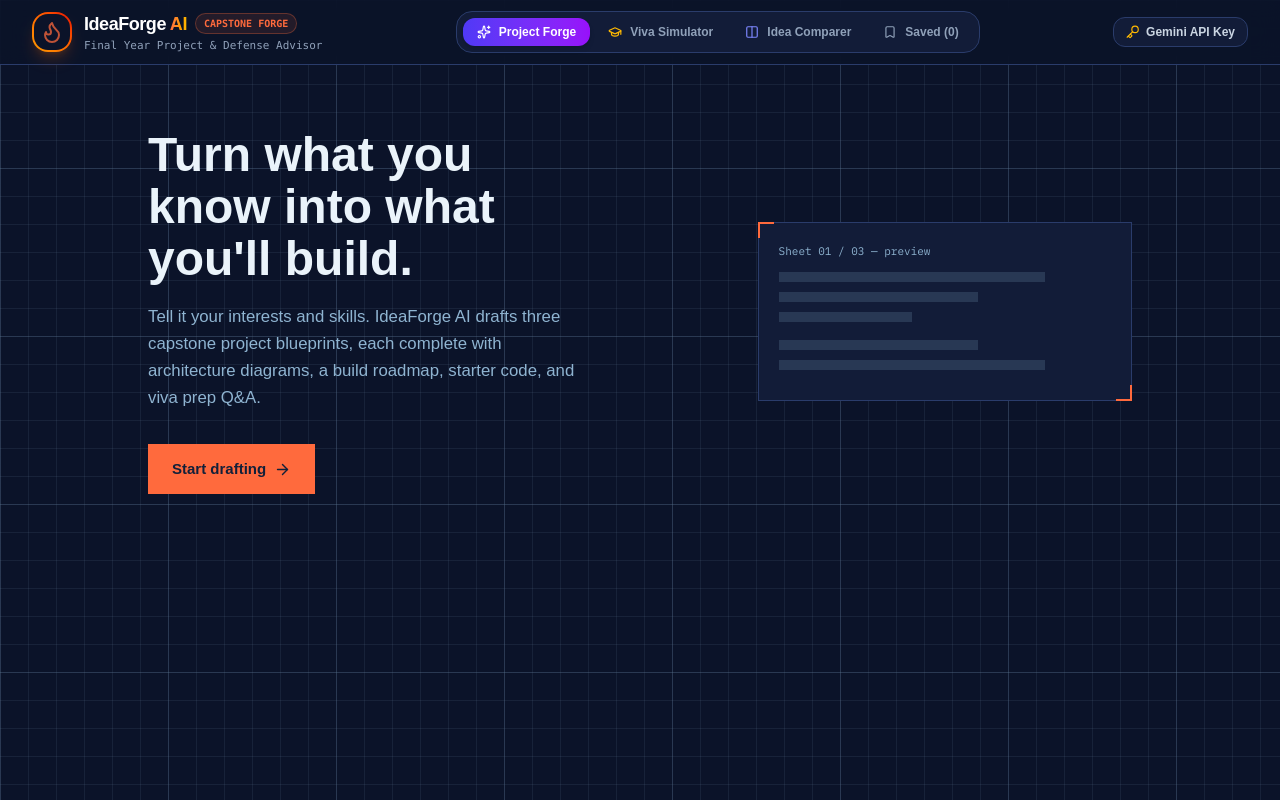
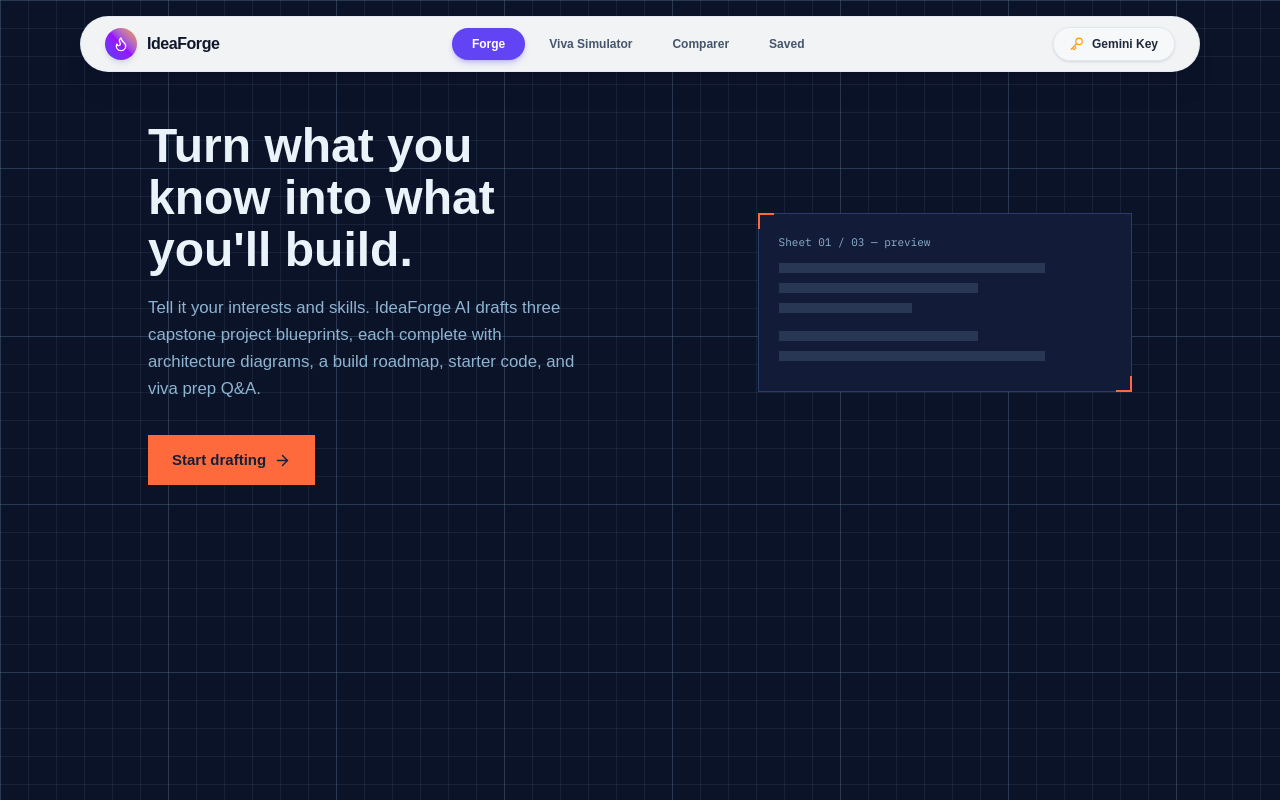
Before and after one commit to siva10116/promptwarxparuluniversity, a React (Vite) app: page / in a window 1280 px wide. Built offline with nearby package versions, Linux system fonts and the light colour scheme.

Commit message:
style: update top navigation to floating white pill design

```diff
--- a/src/components/Navbar.jsx
+++ b/src/components/Navbar.jsx
@@ -1,94 +1,86 @@
 import React from 'react';
-import { Flame, Bookmark, MessageSquare, Key, Columns, GraduationCap, Sparkles } from 'lucide-react';
+import { Flame, Bookmark, Key, Sparkles, GraduationCap, Columns } from 'lucide-react';
 
 export default function Navbar({ activeTab, setActiveTab, savedCount, onOpenApiKeyModal }) {
   return (
-    <header className="sticky top-0 z-40 bg-[#0b1329]/90 backdrop-blur-md border-b border-[#2a3c6b]">
-      <div className="max-w-7xl mx-auto px-4 sm:px-6 lg:px-8 h-16 flex items-center justify-between">
+    <header className="sticky top-4 z-50 max-w-6xl mx-auto px-4">
+      {/* Floating White Pill Container */}
+      <div className="bg-white/95 backdrop-blur-md border border-slate-200/80 rounded-full px-6 py-2.5 shadow-xl shadow-slate-900/10 flex items-center justify-between text-slate-900 transition-all duration-300">
 
-        {/* Brand Logo */}
+        {/* Left: Brand Name */}
         <div
-          className="flex items-center space-x-3 cursor-pointer"
           onClick={() => setActiveTab('generator')}
+          className="flex items-center space-x-2.5 cursor-pointer font-bold text-lg text-slate-900 tracking-tight"
         >
-          <div className="w-10 h-10 rounded-2xl bg-gradient-to-tr from-amber-500 via-orange-500 to-red-600 p-0.5 shadow-lg shadow-orange-500/20">
-            <div className="w-full h-full bg-[#0b1329] rounded-[14px] flex items-center justify-center">
-              <Flame className="w-6 h-6 text-[#FF6A3D] animate-pulse" />
-            </div>
+          <div className="w-8 h-8 rounded-full bg-gradient-to-tr from-indigo-600 via-purple-600 to-amber-500 flex items-center justify-center shadow-md">
+            <Flame className="w-4 h-4 text-white" />
           </div>
-          <div>
-            <div className="flex items-center space-x-2">
-              <h1 className="font-extrabold text-lg text-white tracking-tight">
-                IdeaForge <span className="text-transparent bg-clip-text bg-gradient-to-r from-[#FF6A3D] to-amber-400">AI</span>
-              </h1>
-              <span className="text-[10px] font-mono font-bold px-2 py-0.5 rounded-full bg-[#FF6A3D]/10 text-[#FF6A3D] border border-[#FF6A3D]/30">
-                CAPSTONE FORGE
-              </span>
-            </div>
-            <p className="text-[11px] text-slate-400 hidden sm:block font-mono">Final Year Project & Defense Advisor</p>
-          </div>
+          <span className="font-extrabold text-slate-900 text-base">IdeaForge</span>
         </div>
 
-        {/* Navigation Tabs */}
-        <nav className="hidden lg:flex items-center space-x-1 bg-[#121c38] p-1.5 rounded-2xl border border-[#2a3c6b]">
+        {/* Center: Floating Pill Navigation Tabs */}
+        <nav className="flex items-center space-x-1 sm:space-x-2 text-xs font-medium">
           <button
             onClick={() => setActiveTab('generator')}
-            className={`flex items-center space-x-2 px-3.5 py-1.5 rounded-xl text-xs font-semibold transition ${
+            className={`px-5 py-2 rounded-full font-semibold transition-all duration-200 ${
               activeTab === 'generator'
-                ? 'bg-gradient-to-r from-indigo-600 to-purple-600 text-white shadow-md'
-                : 'text-slate-400 hover:text-white hover:bg-[#1b284d]'
+                ? 'bg-[#6344f5] text-white shadow-md shadow-indigo-500/30'
+                : 'text-slate-600 hover:text-slate-900 hover:bg-slate-100/80'
             }`}
           >
-            <Sparkles className="w-3.5 h-3.5" />
-            <span>Project Forge</span>
+            Forge
           </button>
 
           <button
             onClick={() => setActiveTab('viva')}
-            className={`flex items-center space-x-2 px-3.5 py-1.5 rounded-xl text-xs font-semibold transition ${
+            className={`px-4 py-2 rounded-full font-semibold transition-all duration-200 ${
               activeTab === 'viva'
-                ? 'bg-gradient-to-r from-indigo-600 to-purple-600 text-white shadow-md'
-                : 'text-slate-400 hover:text-white hover:bg-[#1b284d]'
+                ? 'bg-[#6344f5] text-white shadow-md shadow-indigo-500/30'
+                : 'text-slate-600 hover:text-slate-900 hover:bg-slate-100/80'
             }`}
           >
-            <GraduationCap className="w-3.5 h-3.5 text-amber-400" />
-            <span>Viva Simulator</span>
+            Viva Simulator
           </button>
 
           <button
             onClick={() => setActiveTab('comparer')}
-            className={`flex items-center space-x-2 px-3.5 py-1.5 rounded-xl text-xs font-semibold transition ${
+            className={`px-4 py-2 rounded-full font-semibold transition-all duration-200 ${
               activeTab === 'comparer'
-                ? 'bg-gradient-to-r from-indigo-600 to-purple-600 text-white shadow-md'
-                : 'text-slate-400 hover:text-white hover:bg-[#1b284d]'
+                ? 'bg-[#6344f5] text-white shadow-md shadow-indigo-500/30'
+                : 'text-slate-600 hover:text-slate-900 hover:bg-slate-100/80'
             }`}
           >
-            <Columns className="w-3.5 h-3.5 text-indigo-400" />
-            <span>Idea Comparer</span>
+            Comparer
           </button>
 
           <button
             onClick={() => setActiveTab('saved')}
-            className={`flex items-center space-x-2 px-3.5 py-1.5 rounded-xl text-xs font-semibold transition relative ${
+            className={`px-4 py-2 rounded-full font-semibold transition-all duration-200 flex items-center space-x-1.5 ${
               activeTab === 'saved'
-                ? 'bg-gradient-to-r from-indigo-600 to-purple-600 text-white shadow-md'
-                : 'text-slate-400 hover:text-white hover:bg-[#1b284d]'
+                ? 'bg-[#6344f5] text-white shadow-md shadow-indigo-500/30'
+                : 'text-slate-600 hover:text-slate-900 hover:bg-slate-100/80'
             }`}
           >
-            <Bookmark className="w-3.5 h-3.5" />
-            <span>Saved ({savedCount})</span>
+            <span>Saved</span>
+            {savedCount > 0 && (
+              <span className={`px-2 py-0.5 text-[10px] font-bold rounded-full ${
+                activeTab === 'saved' ? 'bg-white text-[#6344f5]' : 'bg-indigo-100 text-indigo-600'
+              }`}>
+                {savedCount}
+              </span>
+            )}
           </button>
         </nav>
 
-        {/* Action Controls */}
-        <div className="flex items-center space-x-3">
+        {/* Right: Pill Action Button */}
+        <div className="flex items-center space-x-2">
           <button
             onClick={onOpenApiKeyModal}
-            className="flex items-center space-x-1.5 px-3 py-1.5 rounded-xl text-xs font-semibold bg-[#121c38] border border-[#2a3c6b] text-slate-300 hover:text-white transition"
+            className="flex items-center space-x-2 px-4 py-2 rounded-full border border-slate-200 bg-slate-50/80 hover:bg-slate-100 text-slate-800 text-xs font-semibold shadow-sm transition-all"
             title="Configure Gemini API Key"
           >
-            <Key className="w-3.5 h-3.5 text-amber-400" />
-            <span className="hidden sm:inline">Gemini API Key</span>
+            <Key className="w-3.5 h-3.5 text-amber-500" />
+            <span className="hidden md:inline">Gemini Key</span>
           </button>
         </div>
 
```
